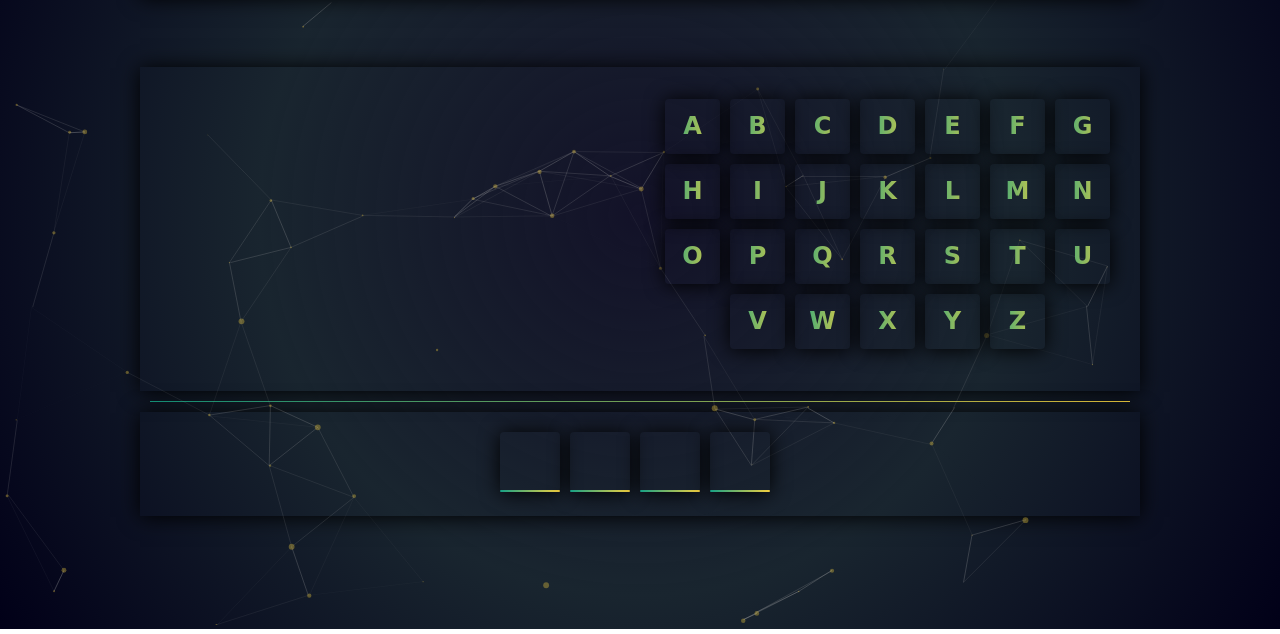
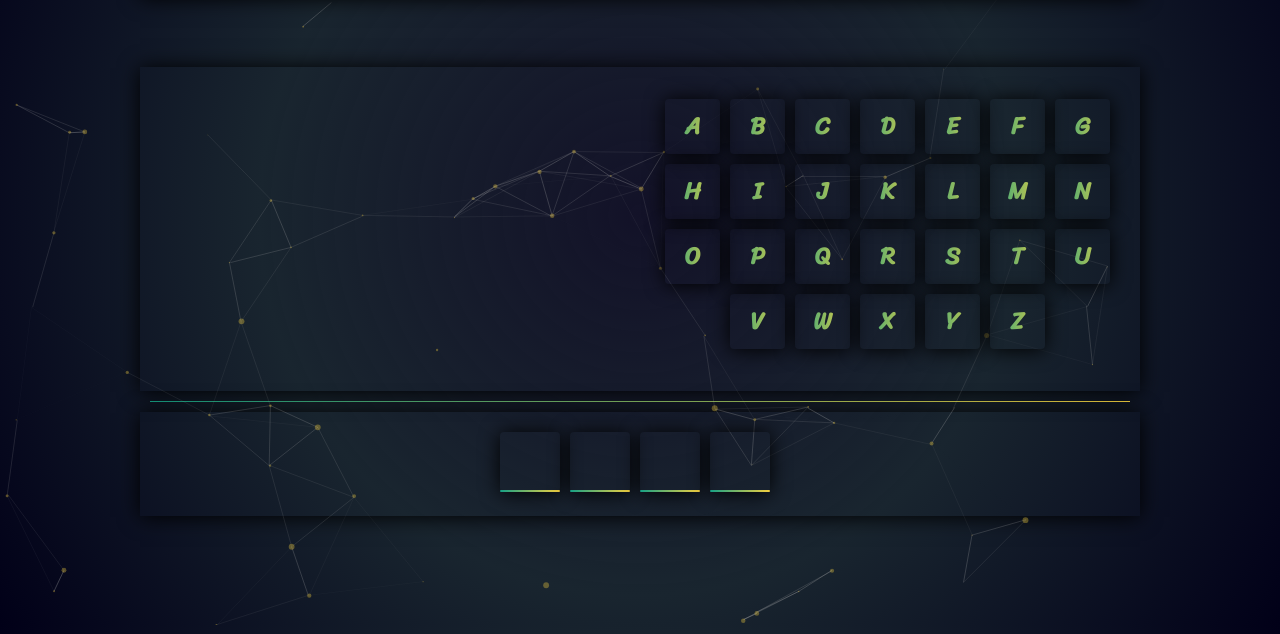
Before and after one commit to OneeRed/Hang-Man-Game, a plain HTML site: page index.html in a window 1280 px wide. Shown: the part 195-829 px from the top of the page. Drawn offline with Linux system fonts and the light colour scheme.

Commit message:
Upload Font Family From Google Fonts

```diff
--- a/css/style.css
+++ b/css/style.css
@@ -9,15 +9,12 @@
 }
 
 body {
-    font-family: 'Segoe UI', Tahoma, Geneva, Verdana, sans-serif;
     margin: 0;
-    font-family: Cursive;
     position: relative;
-    /* background: linear-gradient(#18222a 14%, #0b1014, #18222a 48%); */
-    /* background: linear-gradient(to bottom, #130128 10%, #270251 50%, #43048e24 100%); */
     background: rgb(1,0,24);
     background: radial-gradient(circle, rgb(1 0 24 / 93%) 0%, rgba(25,37,47,1) 50%, rgba(1,0,24,1) 100%);
     min-height: 100vh;
+    font-family: "Sriracha", cursive;
 }
 
 ::-webkit-scrollbar {
--- a/index.html
+++ b/index.html
@@ -12,6 +12,11 @@
 
     <!-- Website Icon -->
     <link rel="Icon" href="images/HangmanIcon.png">
+
+    <!-- Google Fonts  -->
+    <link rel="preconnect" href="https://fonts.googleapis.com">
+    <link rel="preconnect" href="https://fonts.gstatic.com" crossorigin>
+    <link href="https://fonts.googleapis.com/css2?family=Sriracha&display=swap" rel="stylesheet">
 </head>
 <body>
     <div id="particles-js"></div>
```
